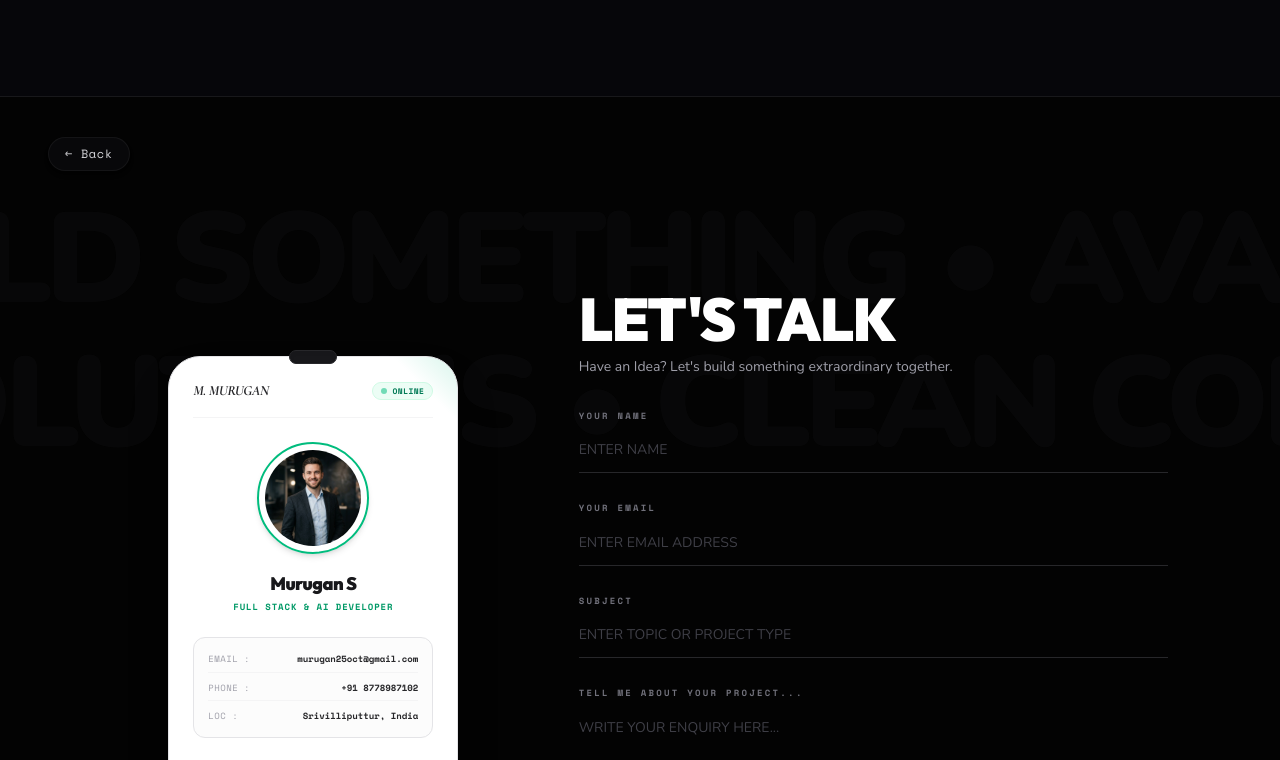
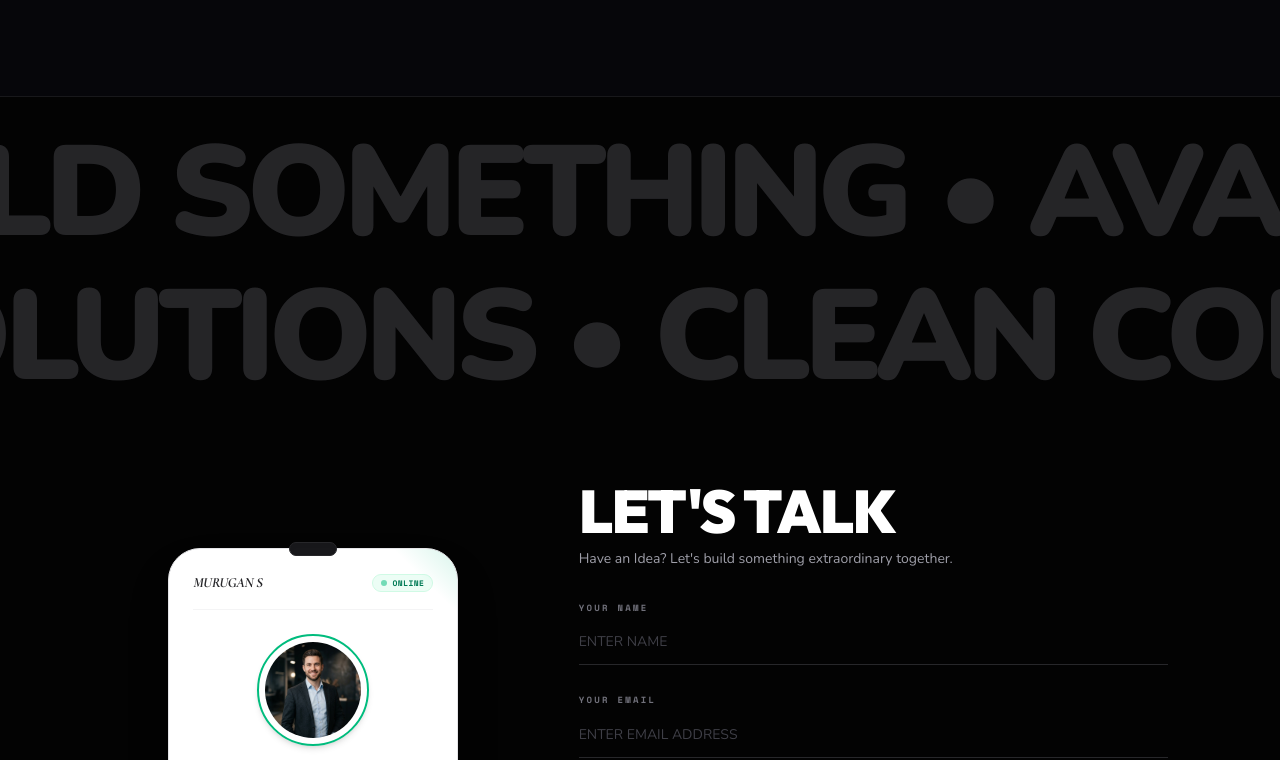
Before and after one commit to murugan0077/portfolioo, a React (Vite) app: page / in a window 1280 px wide. Shown: the part 8600-9360 px from the top of the page. Built offline with nearby package versions, Linux system fonts and the light colour scheme.

Commit message:
update Contact component layout and dependencies to React 19 types

```diff
--- a/package.json
+++ b/package.json
@@ -24,6 +24,8 @@
   },
   "devDependencies": {
     "@types/node": "^22.14.0",
+    "@types/react": "^19.0.0",
+    "@types/react-dom": "^19.0.0",
     "autoprefixer": "^10.4.21",
     "esbuild": "^0.25.0",
     "tailwindcss": "^4.1.14",
--- a/src/components/Contact.tsx
+++ b/src/components/Contact.tsx
@@ -53,18 +53,18 @@ export default function Contact() {
   };
 
   return (
-    <section id="contact" className="py-28 bg-[#030303] relative overflow-hidden border-t border-zinc-900 flex flex-col items-center">
+    <section id="contact" className="py-8 bg-[#030303] relative overflow-hidden border-t border-zinc-900 flex flex-col items-center">
 
       {/* "<- Back" Button in the Top Left */}
-      <button
+      {/* <button
         onClick={handleBack}
         className="absolute top-10 left-6 md:left-12 flex items-center gap-2 px-4 py-2 border border-white/5 bg-[#0a0a0c]/85 hover:bg-zinc-900 rounded-full text-xs font-mono tracking-wider text-zinc-300 hover:text-white transition-all cursor-pointer z-30 shadow-md"
       >
         &larr; Back
-      </button>
+      </button> */}
 
       {/* Massive Scrolling Text Ticker in the Background */}
-      <div className="absolute top-[8%] left-0 w-full pointer-events-none z-0 opacity-15 overflow-hidden flex flex-col gap-4 select-none">
+      <div className=" top-[8%] left-0 w-full pointer-events-none z-0 opacity-95 overflow-hidden flex flex-col gap-4 select-none">
         <div className="animate-marquee-left flex whitespace-nowrap text-zinc-800 text-6xl md:text-8xl lg:text-9xl font-black uppercase tracking-tighter">
           <span>LET'S BUILD SOMETHING • AVAILABLE FOR OPPORTUNITY • LET'S BUILD SOMETHING • AVAILABLE FOR OPPORTUNITY •&nbsp;</span>
         </div>
@@ -96,7 +96,7 @@ export default function Contact() {
             {/* Card Header */}
             <div className="w-full flex justify-between items-center pb-4 border-b border-zinc-100">
               <span className="font-logo italic font-black text-sm tracking-tight text-zinc-800">
-                M. MURUGAN
+                MURUGAN S
               </span>
               <div className="flex items-center gap-1.5 bg-emerald-50 border border-emerald-100 px-2 py-0.5 rounded-full">
                 <span className="w-1.5 h-1.5 rounded-full bg-emerald-500 animate-pulse" />
```
Also changed, not shown: 1 other file (tests, documents, lock files or other folders).
